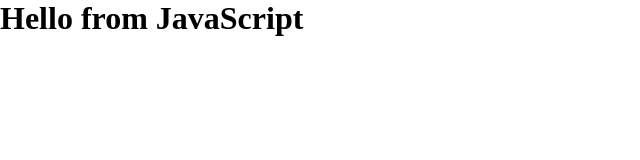
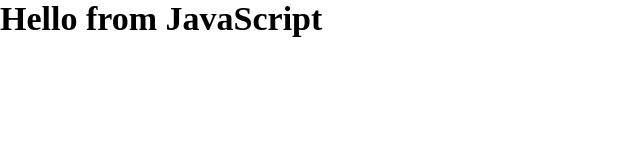
Before and after one commit to Pavlo-19/git-course, a plain HTML site: page index.html in a window 1280 px wide. Shown: the whole page, without its empty margins (0-640 px from the left). Drawn offline with Linux system fonts and the light colour scheme.

Commit message:
the next commit

```diff
--- a/index.html
+++ b/index.html
@@ -10,6 +10,7 @@
         margin: 0;
         padding: 0;
         box-sizing: border-box;
+        font-size: 34px;
       }
     </style>
   </head>
--- a/script.js
+++ b/script.js
@@ -1 +1,2 @@
 document.body.innerHTML = "<h1>Hello from JavaScript</h1>";
+console.log("test 2");
```
